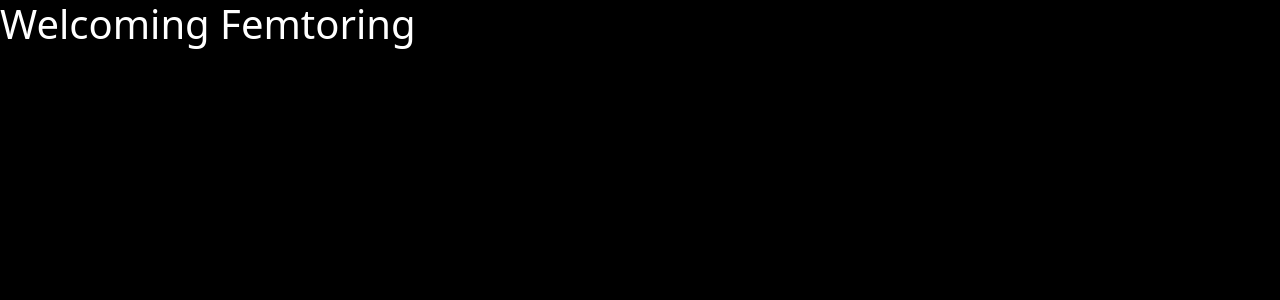
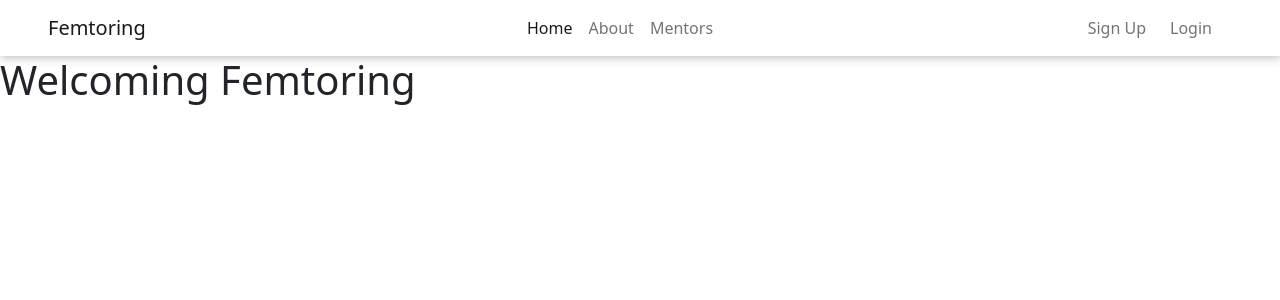
Before and after one commit to folarin-ogungbemi/Femtoring, a Django app: page / in a window 1280 px wide. Shown: the top 300 px of the page. Run offline with Django 4.2, Linux system fonts and the light colour scheme.

Commit message:
Add navigation Bar and style

```diff
--- a/static/css/base.css
+++ b/static/css/base.css
@@ -1,4 +1,39 @@
+/************
+GENERAL STYLE
+ *********** */
+/*General*/
+
+:root{
+    --col-light:#fff;
+}
+
 *{
-    background-color: #000;
-    color: #fff;
+    margin: 0;
+    padding: 0;
+    box-sizing: border-box;
 }
+
+
+/* Navbar */
+.top-nav{
+    background-color: var(--col-light);
+    box-shadow: 0.5px 0.5px 10px 0.5px rgba(0, 0, 0, 0.3);
+    width: 100%;
+}
+
+/*****************
+MEDIA-QUERIES
+*************** */
+
+@media screen and (max-width: 992px)  {
+    .navbar-brand{
+        margin-left: 1rem !important;
+    }
+    .nav-internal-links{
+        justify-content: start !important;
+        margin-left: 1rem;
+    }
+    .navbar-toggler{
+        margin-right: -1rem !important;
+    }
+}
--- a/templates/base.html
+++ b/templates/base.html
@@ -13,7 +13,8 @@
         <link rel="stylesheet" href="{% static 'css/base.css' %}">
     </head>
     <body>
-        <header>
+        <header class="top-nav">
+            {% include 'includes/navbar.html' %}
         </header>
 
         <main>
--- /dev/null
+++ b/templates/includes/navbar.html
@@ -0,0 +1,68 @@
+<nav class="navbar navbar-expand-lg">
+    <div class="container-fluid">
+        <div class="row w-100">
+            <div class="col-12 col-lg-3 nav d-flex justify-content-between">
+                <!--logo-->
+                <a class="navbar-brand ms-5" href="{% url 'home_page' %}">Femtoring</a>
+                <div class="d-flex gap-3 d-lg-none">
+                    <!--Mamburger Button-->
+                    <button class="navbar-toggler" type="button" data-bs-toggle="collapse" data-bs-target="#navbarText" aria-controls="navbarText" aria-expanded="false" aria-label="Toggle navigation">
+                        <span class="navbar-toggler-icon"></span>
+                    </button>
+                </div>
+            </div>
+            <div class="col-lg-9">
+                <!-- Internal Nav items-->
+                <div class="collapse navbar-collapse" id="navbarText">
+                    <div class="row w-100">
+                        <div class="col-8 d-flex justify-content-around nav-internal-links">
+                            <ul class="navbar-nav">
+                                <li class="nav-item">
+                                    <a class="nav-link active" aria-current="page" href="{% url 'home_page' %}" title="">Home</a>
+                                </li>
+                                <li class="nav-item">
+                                    <a class="nav-link" href="#" title="">About</a>
+                                </li>
+                                <li class="nav-item">
+                                    <a class="nav-link" href="#" title="">Mentors</a>
+                                </li>
+                                <!-- User Authentication Mobile-->
+                                <ul class=" list-unstyled d-block d-lg-none">
+                                    {% if user.is_authenticated %}
+                                        <li class="nav-item">
+                                            <a class="nav-link" href="{% url 'account_logout' %}">Logout</a>
+                                        </li>
+                                    {% else %}
+                                        <li class="nav-item">
+                                            <a class="nav-link" href="{% url 'account_signup' %}">Sign Up</a>
+                                        </li>
+                                        <li class="nav-item">
+                                            <a class="nav-link" href="{% url 'account_login' %}">Login</a>
+                                        </li>
+                                    {% endif %}
+                                </ul>
+                            </ul>
+                        </div>
+                        <div class="col-4 d-none d-lg-flex justify-content-end">
+                            <ul class="navbar-nav gap-2">
+                                <!-- User Authentication -->
+                                {% if user.is_authenticated %}
+                                    <li class="nav-item">
+                                        <a class="nav-link" href="{% url 'account_logout' %}">Logout</a>
+                                    </li>
+                                {% else %}
+                                    <li class="nav-item">
+                                        <a class="nav-link" href="{% url 'account_signup' %}">Sign Up</a>
+                                    </li>
+                                    <li class="nav-item">
+                                        <a class="nav-link" href="{% url 'account_login' %}">Login</a>
+                                    </li>
+                                {% endif %}
+                            </ul>
+                        </div>
+                    </div>
+                </div>
+            </div>
+        </div>
+    </div>
+</nav>
```
